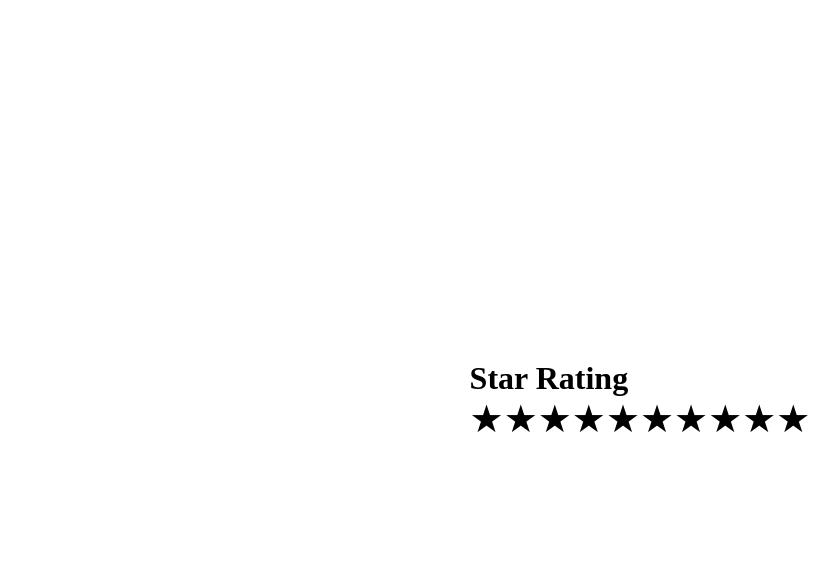
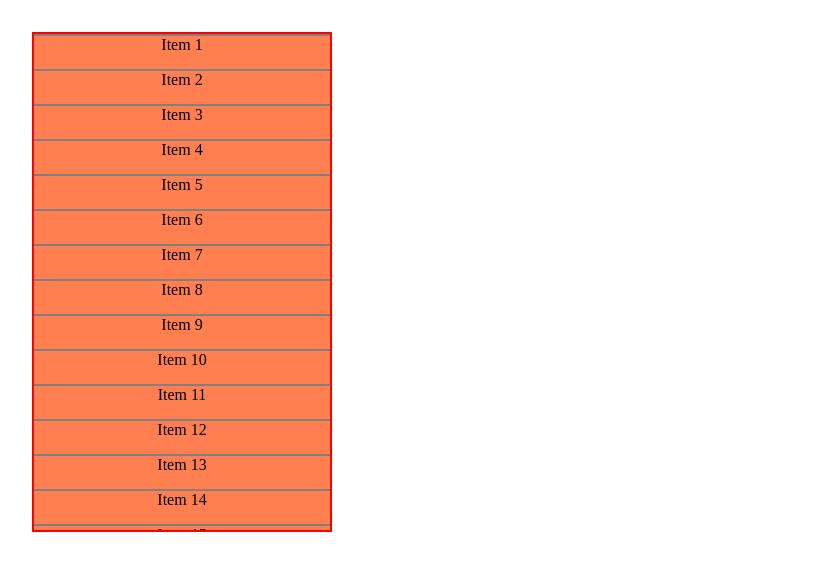
Before and after one commit to Ibrahim1249/React_Interview_Practice, a React (Vite) app: page / in a window 1280 px wide. Shown: the top 570 px of the page, without its empty margins (0-836 px from the left). Built offline with nearby package versions, Linux system fonts and the light colour scheme.

Commit message:
added one more MC question

```diff
--- a/src/App.jsx
+++ b/src/App.jsx
@@ -9,7 +9,8 @@ import "./App.css"
 // import Infinite from "./Components/Infinite Scroll/Infinite"
 // import FAQ from "./Components/Accordian/FAQ"
 // import Fetching from "./Components/Api Search/Fetching"
-import Rating from "./Components/Star Rating/Rating"
+// import Rating from "./Components/Star Rating/Rating"
+import VirtualizedList from "./Components/VirtualizedList/VirtualizedList"
 
 function App() {
   return (
@@ -21,7 +22,7 @@ function App() {
     // <Infinite />
     // <Post />
     // <ProductPage />
-    <Rating />
+    <VirtualizedList />
   )
 }
 
--- /dev/null
+++ b/src/Components/VirtualizedList/Virtualized.jsx
@@ -0,0 +1,45 @@
+import React, { useState } from 'react'
+
+function Virtualized({LIST,height,width,itemHeight}) {
+    const [indices , setIndices] = useState([0,Math.floor(height / itemHeight)]);
+
+
+    function handleScroll(e){
+        const {scrollTop} = e.target;
+        let newStartIndices = Math.floor(scrollTop / itemHeight);
+        let newEndIndices = newStartIndices +  Math.floor(height / itemHeight);
+        setIndices([newStartIndices , newEndIndices]);
+
+    }
+    const visibleList = LIST.slice(indices[0] , indices[1] + 1);
+  return (
+    <>
+      <div className="container" onScroll={handleScroll} style={{
+         height:height,
+         width:width,
+         overflow:"auto",
+         margin:"2rem",
+         border:"2px solid red"
+      }}>
+        <div style={{height: LIST.length * itemHeight , position:"relative"}}>
+          {visibleList.map((item,index)=>{
+             return <div className='item' style={{
+                height:itemHeight,
+                width:"100%",
+                background: "coral",
+                borderTop: "2px solid grey",
+                position:"absolute",
+                textAlign:"center",
+                color:"black",
+                top: (indices[0] + index) * itemHeight
+             }}>
+              {`Item ${item}`}
+             </div>
+          })}
+          </div>
+      </div>
+    </>
+  )
+}
+
+export default Virtualized
--- /dev/null
+++ b/src/Components/VirtualizedList/VirtualizedList.jsx
@@ -0,0 +1,14 @@
+
+import React from 'react'
+import Virtualized from './Virtualized'
+
+function VirtualizedList() {
+    const LIST = Array.from({length:100000},(_,index)=> index+1)
+  return (
+    <>
+      <Virtualized LIST={LIST} height={500} width={300} itemHeight={35}/>
+    </>
+  )
+}
+
+export default VirtualizedList
```
